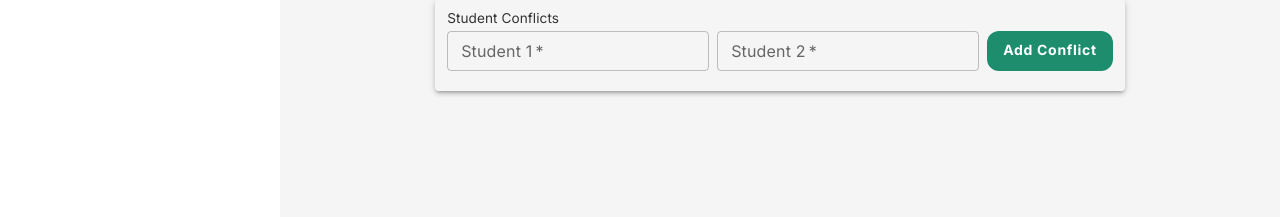
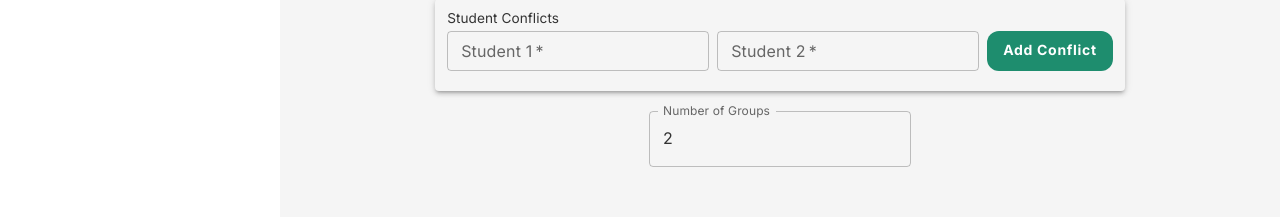
Before and after one commit to GeronimoJohn/Stratas, a Next.js app: page / in a window 1280 px wide. Shown: the part 354-571 px from the top of the page. Built offline with nearby package versions, Linux system fonts and the light colour scheme.

Commit message:
feat: add groups ability

```diff
--- a/src/components/ClassDashboard/ClassDashboard.tsx
+++ b/src/components/ClassDashboard/ClassDashboard.tsx
@@ -1,8 +1,9 @@
 'use client'
 
-import { ReactElement, useState } from 'react'
+import { ChangeEvent, ReactElement, useState } from 'react'
 import { FileDropzone } from './FileDropzone'
 import Stack from '@mui/material/Stack'
+import TextField from '@mui/material/TextField'
 import { ClassGroups } from './ClassGroups'
 import { StudentInformation } from '@/libs/classSorter'
 import { StudentConflicts } from './StudentConflicts'
@@ -13,6 +14,14 @@ export function ClassDashboard(): ReactElement {
   const [studentConflicts, setStudentConflicts] = useState<[string, string][]>(
     []
   )
+  const [numberOfGroups, setNumberOfGroups] = useState<number>(2)
+
+  const handleNumberOfGroupsChange = (event: ChangeEvent<HTMLInputElement>) => {
+    const value = parseInt(event.target.value, 10)
+    if (!isNaN(value) && value > 0) {
+      setNumberOfGroups(value)
+    }
+  }
 
   return (
     <Stack
@@ -30,9 +39,17 @@ export function ClassDashboard(): ReactElement {
         studentConflicts={studentConflicts}
         setStudentConflicts={setStudentConflicts}
       />
+      <TextField
+        type="number"
+        label="Number of Groups"
+        value={numberOfGroups}
+        onChange={handleNumberOfGroupsChange}
+        inputProps={{ min: 1 }}
+      />
       <ClassGroups
         studentsInformation={studentsInformation}
         studentConflicts={studentConflicts}
+        numberOfGroups={numberOfGroups}
       />
     </Stack>
   )
--- a/src/components/ClassDashboard/ClassGroups/ClassGroups.tsx
+++ b/src/components/ClassDashboard/ClassGroups/ClassGroups.tsx
@@ -18,14 +18,14 @@ import type { StudentPair } from '../StudentConflicts/StudentConflicts'
 interface ClassGroupsProps {
   studentsInformation?: StudentInformation[]
   studentConflicts?: StudentPair[]
+  numberOfGroups: number
 }
 
 export function ClassGroups({
   studentsInformation = [],
-  studentConflicts
+  studentConflicts,
+  numberOfGroups
 }: ClassGroupsProps): ReactElement {
-  const numberOfGroups = 3
-
   console.log(studentConflicts)
 
   const sortedStudents = sortByScore(studentsInformation)
```
Also changed, not shown: 1 other file (tests, documents, lock files or other folders).
